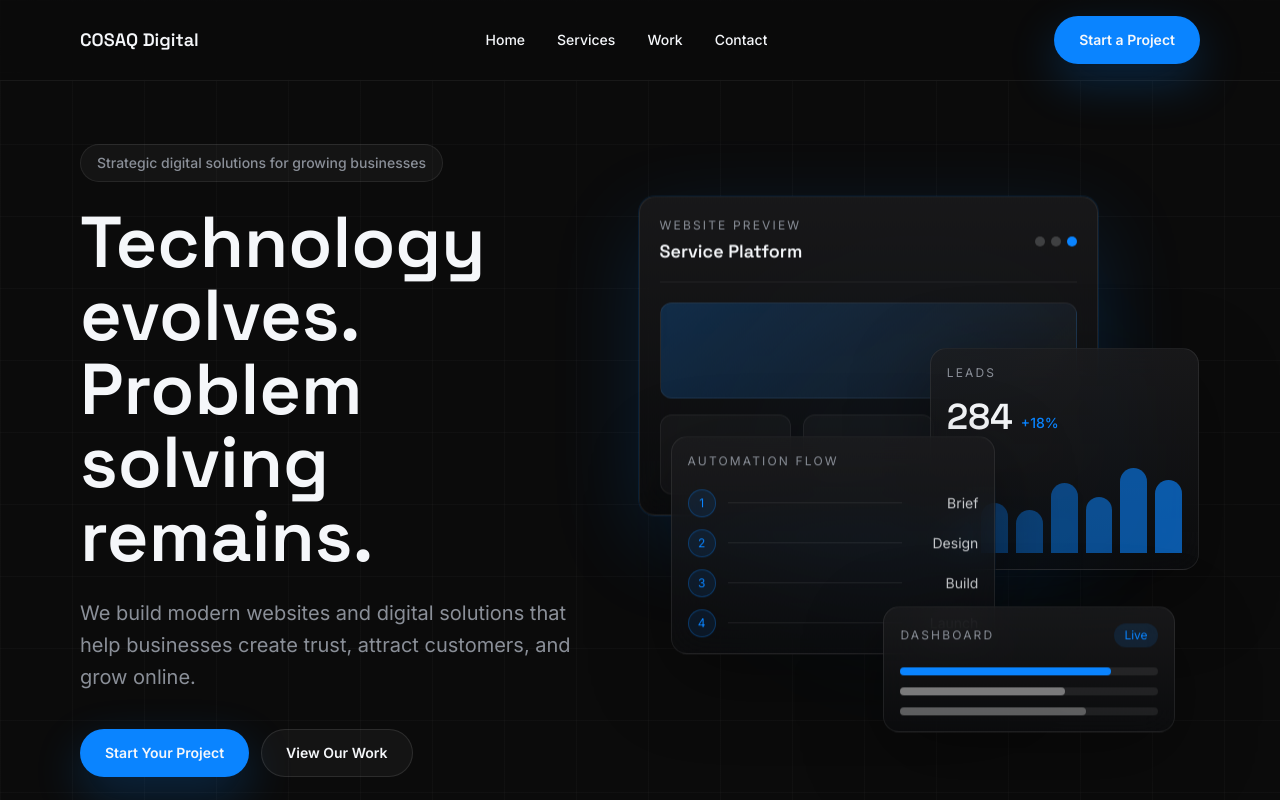
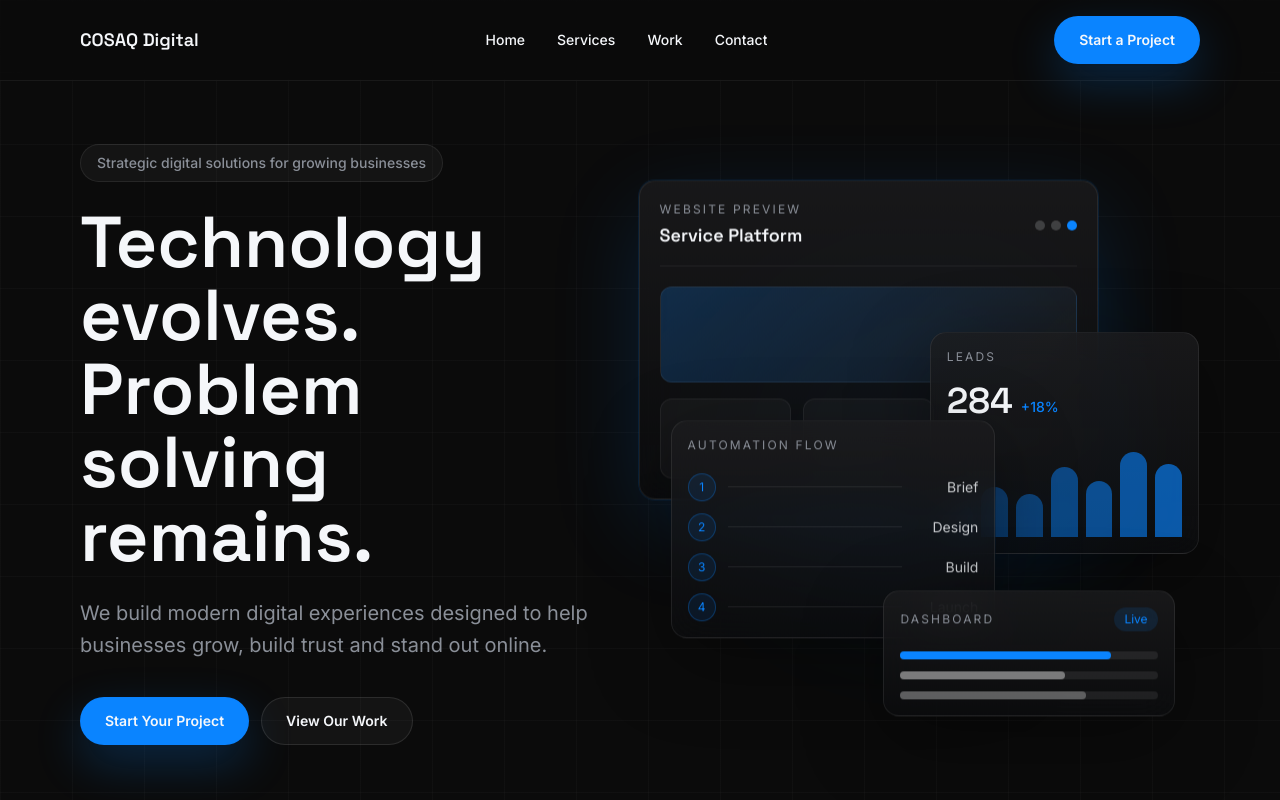
Before and after one commit to getestimatefast/cosaq-digital, a Next.js app: page / in a window 1280 px wide. Shown: the top 800 px of the page. Built offline with nearby package versions, Linux system fonts and the light colour scheme.

Commit message:
Refine hero subtitle

```diff
--- a/components/HeroSection.tsx
+++ b/components/HeroSection.tsx
@@ -25,8 +25,8 @@ export function HeroSection() {
         </h1>
 
         <p className="mt-6 max-w-xl text-pretty text-lg leading-8 text-cosaq-muted sm:text-xl">
-          We build modern websites and digital solutions that help businesses
-          create trust, attract customers, and grow online.
+          We build modern digital experiences designed to help businesses grow,
+          build trust and stand out online.
         </p>
 
         <div className="mt-9 flex flex-col gap-3 sm:flex-row">
```
